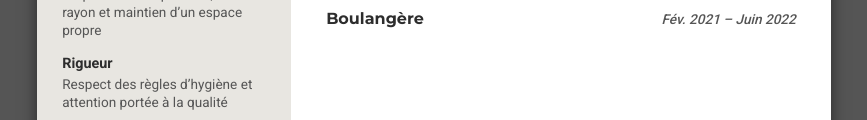
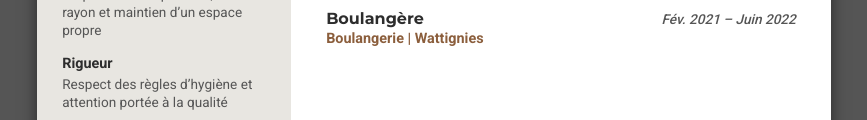
Before and after one commit to Cociska/Portfolio, a plain HTML site: page cv.html in a window 1280 px wide. Shown: the part 525-645 px from the top of the page, without its empty margins (206-1073 px from the left). Drawn offline with Linux system fonts and the light colour scheme.

Commit message:
adding a new test

```diff
--- a/cv.html
+++ b/cv.html
@@ -399,6 +399,7 @@
                         <span class="item-title">Boulangère</span>
                         <span class="item-date">Fév. 2021 – Juin 2022</span>
                     </div>
+                    <div class="item-sub">Boulangerie | Wattignies</div>
                 </div>
             </section>
         </main>
```
